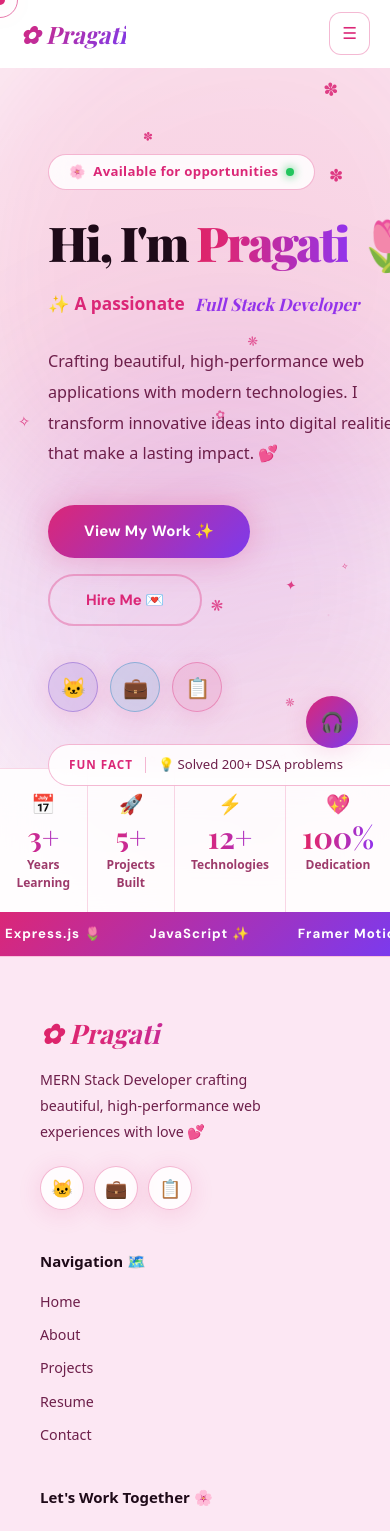
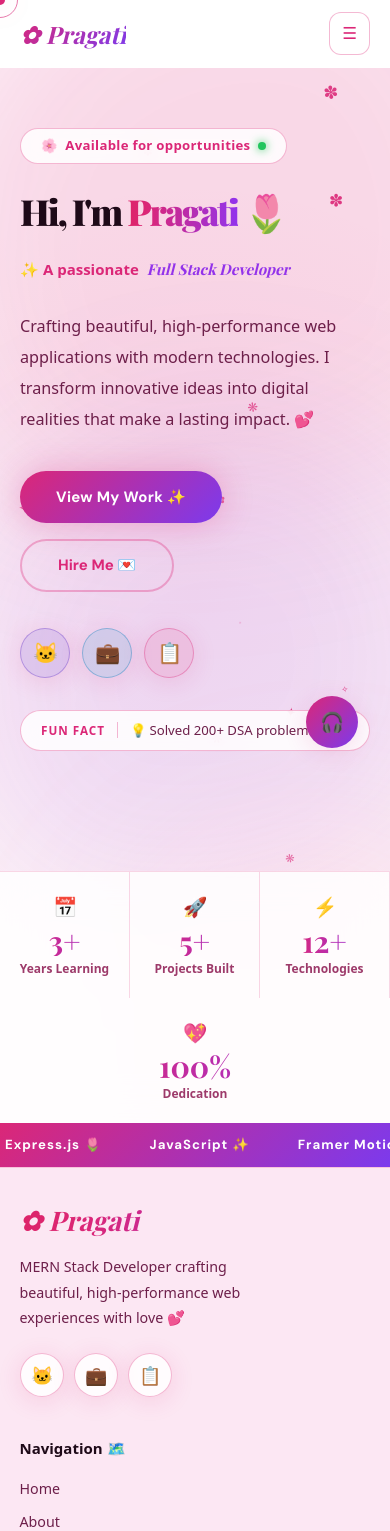
Before and after one commit to kpragati03/portfolio-frontend, a React (Vite) app: page / in a window 390 px wide. Shown: the top 1531 px of the page. Built offline with nearby package versions, Linux system fonts and the light colour scheme; the HTML template or start-up script is replaced by a standard one; a web font is replaced by a local one.

Commit message:
fix responsiveness

```diff
--- a/src/components/About.jsx
+++ b/src/components/About.jsx
@@ -79,7 +79,7 @@ const About = () => {
       <div style={{ position: 'absolute', top: '5%', right: '-5%', width: 400, height: 400, borderRadius: '60% 40% 70% 30%/50% 60% 40% 50%', background: 'rgba(167,139,250,0.08)', filter: 'blur(60px)', pointerEvents: 'none' }} />
       <div style={{ position: 'absolute', bottom: '10%', left: '-5%', width: 350, height: 350, borderRadius: '40% 60% 30% 70%/60% 40% 60% 40%', background: 'rgba(236,72,153,0.07)', filter: 'blur(60px)', pointerEvents: 'none' }} />
 
-      <div style={{ maxWidth: 1100, margin: '0 auto', padding: '0 40px', position: 'relative', zIndex: 1 }}>
+      <div style={{ maxWidth: 1100, margin: '0 auto', padding: '0 clamp(16px,5vw,40px)', position: 'relative', zIndex: 1 }}>
 
         {/* Header */}
         <FadeIn>
@@ -97,7 +97,7 @@ const About = () => {
 
         {/* Stats */}
         <FadeIn delay={0.1}>
-          <div ref={statsRef} className="grid-4" style={{ display: 'grid', gridTemplateColumns: 'repeat(4,1fr)', gap: 16, marginBottom: 60 }}>
+          <div ref={statsRef} className="grid-4" style={{ display: 'grid', gridTemplateColumns: 'repeat(auto-fit,minmax(140px,1fr))', gap: 16, marginBottom: 60 }}>
             {[
               { value: 5, suffix: '+', label: 'Projects Built', icon: '🚀' },
               { value: 12, suffix: '+', label: 'Technologies', icon: '⚡' },
@@ -117,7 +117,7 @@ const About = () => {
         </FadeIn>
 
         {/* Skills + Info */}
-        <div className="grid-2" style={{ display: 'grid', gridTemplateColumns: '1fr 1fr', gap: 28, marginBottom: 48 }}>
+        <div className="grid-2" style={{ display: 'grid', gridTemplateColumns: 'repeat(auto-fit,minmax(min(100%,340px),1fr))', gap: 28, marginBottom: 48 }}>
 
           <FadeIn delay={0.15} x={-20} y={0}>
             <div className="card" style={{ padding: 32 }}>
--- a/src/components/Contact.jsx
+++ b/src/components/Contact.jsx
@@ -59,7 +59,7 @@ const Contact = () => {
       <div style={{ position: 'absolute', top: '10%', right: '-5%', width: 420, height: 420, borderRadius: '60% 40% 70% 30%/50% 60% 40% 50%', background: 'rgba(219,39,119,0.09)', filter: 'blur(70px)', pointerEvents: 'none' }} />
       <div style={{ position: 'absolute', bottom: '10%', left: '-5%', width: 360, height: 360, borderRadius: '40% 60% 30% 70%/60% 40% 60% 40%', background: 'rgba(124,58,237,0.08)', filter: 'blur(70px)', pointerEvents: 'none' }} />
 
-      <div style={{ maxWidth: 1100, margin: '0 auto', padding: '0 40px', position: 'relative', zIndex: 1 }}>
+      <div style={{ maxWidth: 1100, margin: '0 auto', padding: '0 clamp(16px,5vw,40px)', position: 'relative', zIndex: 1 }}>
 
         {/* Header */}
         <motion.div ref={headerRef} initial={{ opacity: 0, y: -20 }} animate={headerInView ? { opacity: 1, y: 0 } : {}}
@@ -75,7 +75,7 @@ const Contact = () => {
 
         {/* Info cards */}
         <motion.div initial={{ opacity: 0, y: 24 }} animate={headerInView ? { opacity: 1, y: 0 } : {}} transition={{ delay: 0.2 }}
-          className="grid-4" style={{ display: 'grid', gridTemplateColumns: 'repeat(4,1fr)', gap: 16, marginBottom: 56 }}>
+          className="grid-4" style={{ display: 'grid', gridTemplateColumns: 'repeat(auto-fit,minmax(140px,1fr))', gap: 16, marginBottom: 56 }}>
           {contactInfo.map((info, i) => (
             <motion.a key={i} href={info.link} target="_blank" rel="noopener noreferrer"
               whileHover={{ y: -7, boxShadow: 'var(--shadow2)' }} whileTap={{ scale: 0.97 }}
@@ -101,7 +101,7 @@ const Contact = () => {
             </div>
 
             <form onSubmit={handleSubmit}>
-              <div className="grid-2" style={{ display: 'grid', gridTemplateColumns: '1fr 1fr', gap: 28, marginBottom: 28 }}>
+              <div className="grid-2" style={{ display: 'grid', gridTemplateColumns: 'repeat(auto-fit,minmax(min(100%,260px),1fr))', gap: 28, marginBottom: 28 }}>
                 <div>
                   <label style={{ display: 'block', color: 'var(--text2)', fontSize: '0.82rem', fontWeight: 700, marginBottom: 8, letterSpacing: '0.5px', textTransform: 'uppercase' }}>Your Name</label>
                   <input name="name" value={form.name} onChange={handleChange} required placeholder="Pragati Kumari"
--- a/src/components/Footer.jsx
+++ b/src/components/Footer.jsx
@@ -55,7 +55,7 @@ const Footer = () => {
         </motion.div>
       </div>
 
-      <footer style={{ background: 'var(--bg2)', borderTop: '1px solid var(--border)', padding: '56px 40px 28px' }}>
+      <footer style={{ background: 'var(--bg2)', borderTop: '1px solid var(--border)', padding: 'clamp(32px,5vw,56px) clamp(16px,5vw,40px) 28px' }}>
         <div style={{ maxWidth: 1100, margin: '0 auto' }}>
           <div style={{ display: 'flex', flexWrap: 'wrap', justifyContent: 'space-between', gap: 40, marginBottom: 48 }}>
 
--- a/src/components/Home.jsx
+++ b/src/components/Home.jsx
@@ -114,7 +114,7 @@ const Home = ({ theme }) => {
         ))}
 
         {/* Main grid */}
-        <div style={{ maxWidth: 1240, margin: '0 auto', padding: '80px 48px 120px', width: '100%', display: 'grid', gridTemplateColumns: '1fr auto', gap: 64, alignItems: 'center', position: 'relative', zIndex: 1 }}>
+        <div style={{ maxWidth: 1240, margin: '0 auto', padding: 'clamp(60px,8vw,80px) clamp(20px,5vw,48px) 120px', width: '100%', display: 'grid', gridTemplateColumns: 'repeat(auto-fit, minmax(min(100%, 480px), 1fr))', gap: 'clamp(32px,5vw,64px)', alignItems: 'center', position: 'relative', zIndex: 1 }}>
 
           {/* ── LEFT ── */}
           <motion.div initial={{ opacity: 0, x: -60 }} animate={{ opacity: 1, x: 0 }} transition={{ duration: 0.9, ease: 'easeOut', delay: showIntro ? 1.6 : 0 }}>
@@ -130,16 +130,16 @@ const Home = ({ theme }) => {
             {/* Heading */}
             <motion.h1 initial={{ opacity: 0, y: 24 }} animate={{ opacity: 1, y: 0 }} transition={{ delay: showIntro ? 1.9 : 0.25 }}
               className="serif"
-              style={{ fontSize: 'clamp(3.2rem,7vw,6rem)', fontWeight: 900, lineHeight: 1.0, letterSpacing: '-2px', marginBottom: 18, color: 'var(--text)', whiteSpace: 'nowrap' }}>
+              style={{ fontSize: 'clamp(2.4rem,7vw,6rem)', fontWeight: 900, lineHeight: 1.1, letterSpacing: '-2px', marginBottom: 18, color: 'var(--text)' }}>
               Hi, I'm{' '}
               <span className="shimmer-text">Pragati</span>
               <motion.span animate={{ rotate: [0, 22, 0], scale: [1, 1.2, 1] }} transition={{ duration: 2, repeat: Infinity }}
-                style={{ display: 'inline-block', marginLeft: 10, whiteSpace: 'nowrap' }}>🌷</motion.span>
+                style={{ display: 'inline-block', marginLeft: 6, whiteSpace: 'normal' }}>🌷</motion.span>
             </motion.h1>
 
             {/* Typewriter */}
             <motion.div initial={{ opacity: 0 }} animate={{ opacity: 1 }} transition={{ delay: showIntro ? 2.0 : 0.4 }}
-              style={{ fontSize: 'clamp(1.15rem,2.2vw,1.5rem)', color: 'var(--text2)', marginBottom: 22, minHeight: 40, display: 'flex', alignItems: 'center', gap: 10, fontWeight: 500 }}>
+              style={{ fontSize: 'clamp(1rem,2.2vw,1.5rem)', color: 'var(--text2)', marginBottom: 22, minHeight: 40, display: 'flex', flexWrap: 'wrap', alignItems: 'center', gap: 8, fontWeight: 500 }}>
               <span style={{ color: 'var(--pink)', fontWeight: 700 }}>✨ A passionate</span>
               <TypeAnimation
                 sequence={['MERN Stack Developer', 2000, 'Full Stack Developer', 2000, 'Digital Marketer', 2000, 'Java Developer', 2000, 'UI/UX Designer', 2000, 'Technical Delivery Manager', 2000, 'Project Manager', 2000, 'Frontend Specialist', 2000]}
@@ -255,9 +255,9 @@ const Home = ({ theme }) => {
 
         {/* Stats bar */}
         <motion.div initial={{ opacity: 0, y: 30 }} animate={{ opacity: 1, y: 0 }} transition={{ delay: showIntro ? 2.5 : 0.9 }}
-          style={{ position: 'absolute', bottom: 0, left: 0, right: 0, borderTop: '1px solid var(--border)', background: 'var(--surface)', backdropFilter: 'blur(20px)', display: 'flex', justifyContent: 'center' }}>
+          style={{ borderTop: '1px solid var(--border)', background: 'var(--surface)', backdropFilter: 'blur(20px)', display: 'flex', justifyContent: 'center', flexWrap: 'wrap' }}>
           {stats.map((s, i) => (
-            <div key={i} style={{ flex: '1 1 0', maxWidth: 220, textAlign: 'center', padding: '20px 16px', borderRight: i < stats.length - 1 ? '1px solid var(--border)' : 'none' }}>
+            <div key={i} style={{ flex: '1 1 120px', textAlign: 'center', padding: '20px 16px', borderRight: i < stats.length - 1 ? '1px solid var(--border)' : 'none' }}>
               <div style={{ fontSize: '1.3rem', marginBottom: 4 }}>{s.icon}</div>
               <div className="serif shimmer-text" style={{ fontSize: '2rem', fontWeight: 700, lineHeight: 1 }}>{s.value}</div>
               <div style={{ color: 'var(--text3)', fontSize: '0.8rem', marginTop: 4, fontWeight: 600 }}>{s.label}</div>
--- a/src/components/Projects.jsx
+++ b/src/components/Projects.jsx
@@ -126,7 +126,7 @@ const Projects = () => {
 
       <div style={{ position: 'absolute', top: '20%', right: '-5%', width: 400, height: 400, borderRadius: '60% 40% 70% 30%/50% 60% 40% 50%', background: 'rgba(236,72,153,0.07)', filter: 'blur(60px)', pointerEvents: 'none' }} />
 
-      <div style={{ maxWidth: 1100, margin: '0 auto', padding: '0 40px', position: 'relative', zIndex: 1 }}>
+      <div style={{ maxWidth: 1100, margin: '0 auto', padding: '0 clamp(16px,5vw,40px)', position: 'relative', zIndex: 1 }}>
 
         {/* Header */}
         <motion.div ref={ref} initial={{ opacity: 0, y: -20 }} animate={inView ? { opacity: 1, y: 0 } : {}}
@@ -149,7 +149,7 @@ const Projects = () => {
         </AnimatePresence>
 
         {/* Stats */}
-        <div className="grid-4" style={{ display: 'grid', gridTemplateColumns: 'repeat(4,1fr)', gap: 16 }}>
+        <div className="grid-4" style={{ display: 'grid', gridTemplateColumns: 'repeat(auto-fit,minmax(130px,1fr))', gap: 16 }}>
           {[
             { value: '3+', label: 'Projects Completed', icon: '🌸' },
             { value: '5+', label: 'Technologies Used', icon: '⚡' },
--- a/src/components/ResumeExperience.jsx
+++ b/src/components/ResumeExperience.jsx
@@ -157,7 +157,7 @@ const ResumeExperience = () => {
 
       <div style={{ position: 'absolute', top: '15%', right: '-5%', width: 380, height: 380, borderRadius: '60% 40% 70% 30%/50% 60% 40% 50%', background: 'rgba(167,139,250,0.08)', filter: 'blur(60px)', pointerEvents: 'none' }} />
 
-      <div style={{ maxWidth: 900, margin: '0 auto', padding: '0 40px', position: 'relative', zIndex: 1 }}>
+      <div style={{ maxWidth: 900, margin: '0 auto', padding: '0 clamp(16px,5vw,40px)', position: 'relative', zIndex: 1 }}>
 
         {/* Header */}
         <motion.div ref={headerRef} initial={{ opacity: 0, y: -20 }} animate={headerInView ? { opacity: 1, y: 0 } : {}}
@@ -175,7 +175,7 @@ const ResumeExperience = () => {
         </motion.div>
 
         {/* Stats */}
-        <div ref={statsRef} className="grid-4" style={{ display: 'grid', gridTemplateColumns: 'repeat(4,1fr)', gap: 14, marginBottom: 48 }}>
+        <div ref={statsRef} className="grid-4" style={{ display: 'grid', gridTemplateColumns: 'repeat(auto-fit,minmax(120px,1fr))', gap: 14, marginBottom: 48 }}>
           {[
             { value: 5, suffix: '+', label: 'Projects', icon: '🚀' },
             { value: 12, suffix: '+', label: 'Technologies', icon: '⚡' },
```
